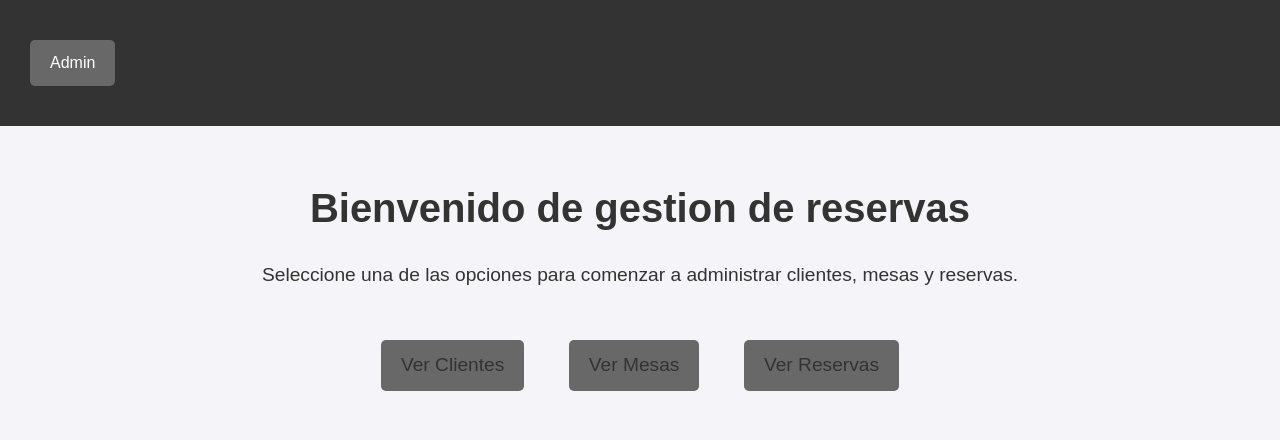
After one commit to sebitabravo/eva2-backend, a Django app: template djangoapi/api/templates/home.html in a window 1280 px wide. The commit adds this page. Shown: the top 440 px of the page. Run offline with Django 5.2, Linux system fonts and the light colour scheme; the template is opened without the code that fills it, so the values that code supplies are empty.

Commit message:
styles template

```diff
--- /dev/null
+++ b/djangoapi/api/static/css/styles.css
@@ -0,0 +1,185 @@
+/* static/css/styles.css */
+
+/* Estilo base */
+* {
+    margin: 0;
+    padding: 0;
+    box-sizing: border-box;
+}
+
+/* Fuente global */
+body {
+    font-family: Arial, sans-serif;
+    background-color: #f4f4f9;
+    color: #333;
+    line-height: 1.6;
+    margin: 0;
+    padding: 0;
+}
+
+/* Estilo de la barra de navegación */
+nav {
+    background-color: #333;
+    color: white;
+    padding: 10px;
+    text-align: center;
+}
+
+nav ul {
+    list-style: none;
+    padding: 0;
+    margin: 0;
+    display: flex;
+}
+
+nav ul li {
+    display: inline-block;
+    margin-right: 20px;
+}
+
+nav ul li a {
+    color: white;
+    text-decoration: none;
+    font-size: 16px;
+    transition: color 0.3s ease;
+}
+
+nav ul li a:hover {
+    color: #f4f4f4;
+    text-decoration: underline;
+}
+
+/* Título principal */
+h1 {
+    color: #333;
+    text-align: center;
+    margin-top: 50px;
+    font-size: 2.5em;
+}
+
+/* Parrafo introductorio */
+p {
+    text-align: center;
+    font-size: 1.2em;
+    margin-top: 20px;
+}
+
+/* Estilo de los enlaces de las secciones */
+ul {
+    list-style-type: none;
+    padding: 20px 0;
+    text-align: center;
+}
+
+ul li {
+    display: inline-block;
+    margin: 10px 20px;
+}
+
+ul li a {
+    font-size: 1.2em;
+    color: #333;
+    text-decoration: none;
+    padding: 10px 20px;
+    border-radius: 5px;
+    transition: background-color 0.3s ease, color 0.3s ease;
+}
+
+ul li a:hover {
+    background-color: #333;
+    color: white;
+}
+
+/* Botónes" */
+a {
+    display: inline-block;
+    margin: 20px 0;
+    padding: 10px 20px;
+    background-color: #686868;
+    color: white;
+    text-decoration: none;
+    border-radius: 5px;
+    font-size: 1.2em;
+    text-align: center;
+    transition: background-color 0.3s ease;
+}
+
+a:hover {
+    background-color: #26376e;
+}
+
+/* Estilo de la tabla */
+table {
+    width: 100%;
+    margin-top: 30px;
+    border-collapse: collapse;
+    box-shadow: 0 4px 6px rgba(0, 0, 0, 0.1);
+}
+
+table th,
+table td {
+    padding: 12px;
+    text-align: left;
+    border: 1px solid #ddd;
+}
+
+table th {
+    background-color: #333;
+    color: white;
+    font-size: 1.1em;
+}
+
+table tr:nth-child(even) {
+    background-color: #f9f9f9;
+}
+
+table tr:hover {
+    background-color: #f1f1f1;
+}
+
+/* Estilo de los enlaces en la tabla (Editar, Eliminar) */
+table td a {
+    color: #007bff;
+    text-decoration: none;
+    font-size: 1em;
+    margin-right: 10px;
+    transition: color 0.3s ease;
+}
+
+table td a:hover {
+    color: #0056b3;
+    text-decoration: underline;
+}
+
+/* Mensaje cuando no hay clientes */
+table td[colspan="5"] {
+    text-align: center;
+    font-style: italic;
+    color: #888;
+}
+
+/* Estilo para hacer la página más responsiva */
+@media (max-width: 768px) {
+    nav ul li {
+        display: block;
+        margin-right: 0;
+        margin-bottom: 10px;
+    }
+
+    ul li {
+        display: block;
+        margin: 10px 0;
+    }
+
+    table {
+        font-size: 0.9em;
+    }
+
+    table th, table td {
+        padding: 10px;
+    }
+
+    a {
+        font-size: 1.1em;
+    }
+}
--- a/djangoapi/api/templates/clientes/list.html
+++ b/djangoapi/api/templates/clientes/list.html
@@ -7,6 +7,12 @@
     <link rel="stylesheet" href="{% static 'css/styles.css' %}">
 </head>
 <body>
+    <nav>
+        <ul>
+            <li><a href="{% url 'mesa_list' %}">Mesas</a></li>
+            <li><a href="{% url 'reserva_list' %}">Reservas</a></li>
+        </ul>
+    </nav>
     <h1>Clientes</h1>
     <a href="{% url 'cliente_create' %}">Nuevo Cliente</a>
     <table border="1">
--- /dev/null
+++ b/djangoapi/api/templates/home.html
@@ -0,0 +1,28 @@
+<!DOCTYPE html>
+<html lang="es">
+<head>
+    {% load static %}
+    <meta charset="UTF-8">
+    <meta name="viewport" content="width=device-width, initial-scale=1.0">
+    <title>Inicio</title>
+    <link rel="stylesheet" href="{% static 'css/styles.css' %}">
+</head>
+<body>
+    <!-- Navbar -->
+    <nav>
+        <ul>
+            <li><a href="/admin/">Admin</a></li>
+        </ul>
+    </nav>
+
+    <h1>Bienvenido de gestion de reservas</h1>
+    <p>Seleccione una de las opciones para comenzar a administrar clientes, mesas y reservas.</p>
+
+    <!-- Enlaces a las secciones -->
+    <ul>
+        <li><a href="{% url 'cliente_list' %}">Ver Clientes</a></li>
+        <li><a href="{% url 'mesa_list' %}">Ver Mesas</a></li>
+        <li><a href="{% url 'reserva_list' %}">Ver Reservas</a></li>
+    </ul>
+</body>
+</html>
--- a/djangoapi/api/templates/mesas/list.html
+++ b/djangoapi/api/templates/mesas/list.html
@@ -7,6 +7,12 @@
     <link rel="stylesheet" href="{% static 'css/styles.css' %}">
 </head>
 <body>
+    <nav>
+        <ul>
+            <li><a href="{% url 'cliente_list' %}">Clientes</a></li>
+            <li><a href="{% url 'reserva_list' %}">Reservas</a></li>
+        </ul>
+    </nav>
     <h1>Mesas</h1>
     <a href="{% url 'mesa_create' %}">Nueva Mesa</a>
     <table border="1">
--- a/djangoapi/api/templates/reservas/list.html
+++ b/djangoapi/api/templates/reservas/list.html
@@ -7,6 +7,12 @@
     <link rel="stylesheet" href="{% static 'css/styles.css' %}">
 </head>
 <body>
+    <nav>
+        <ul>
+            <li><a href="{% url 'cliente_list' %}">Clientes</a></li>
+            <li><a href="{% url 'mesa_list' %}">Mesas</a></li>
+        </ul>
+    </nav>
     <h1>Reservas</h1>
     <a href="{% url 'reserva_create' %}">Nueva Reserva</a>
     <table border="1">
--- a/djangoapi/drf/urls.py
+++ b/djangoapi/drf/urls.py
@@ -16,11 +16,13 @@ Including another URLconf
 """
 from django.contrib import admin
 from django.urls import path, include
+from .views import home # Importa la vista home
 from rest_framework_simplejwt import views as jwt_views
 
 urlpatterns = [
     path('admin/', admin.site.urls),
     path('api/token/', jwt_views.TokenObtainPairView.as_view(), name='token_obtain_pair'),
     path('api/token/refresh/', jwt_views.TokenRefreshView.as_view(), name='token_refresh'),
-    path('api/', include('api.urls')),
+    path('api/', include('api.urls')), # Rutas para la API
+    path('', home, name='home'),  # Ruta para la página de inicio
 ]
--- /dev/null
+++ b/djangoapi/drf/views.py
@@ -0,0 +1,6 @@
+# views.py
+from django.shortcuts import render
+
+# Vista para la raíz
+def home(request):
+    return render(request, 'home.html')
```
Also changed, not shown: djangoapi/db.sqlite3.
